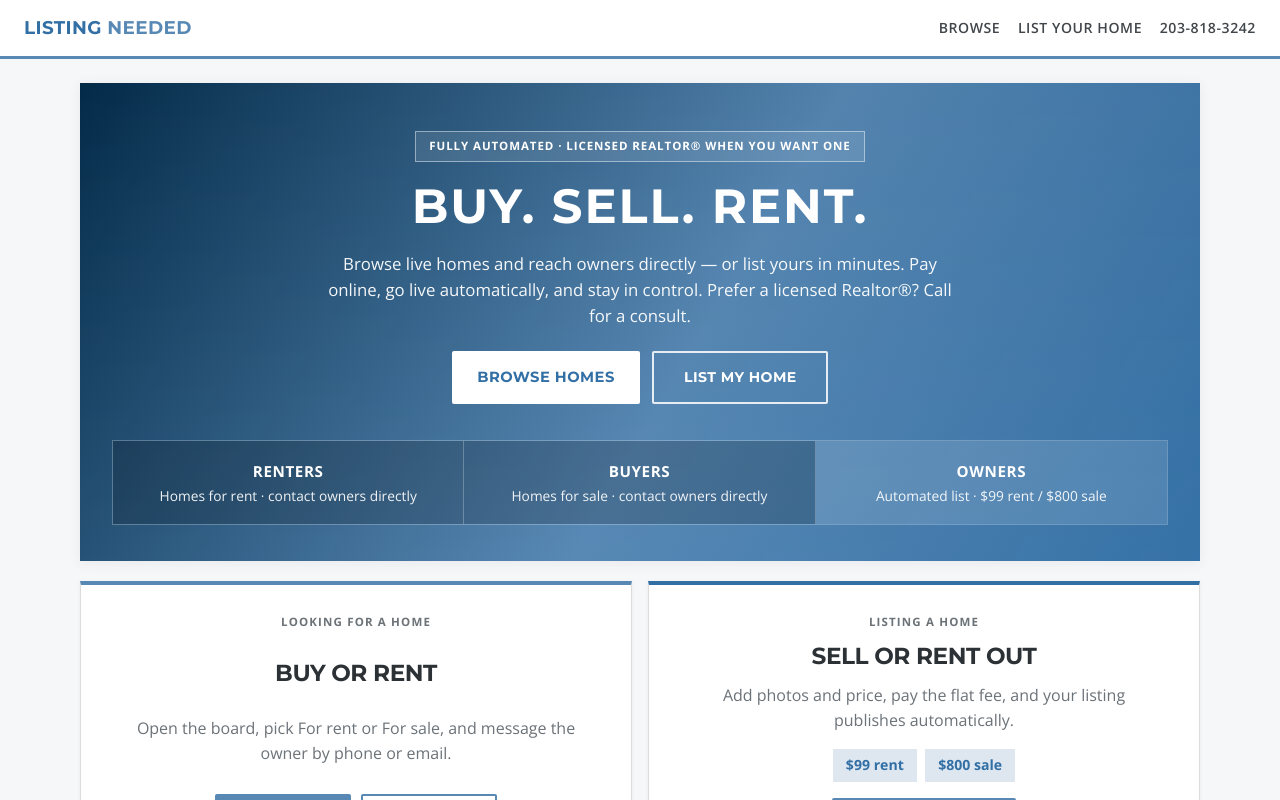
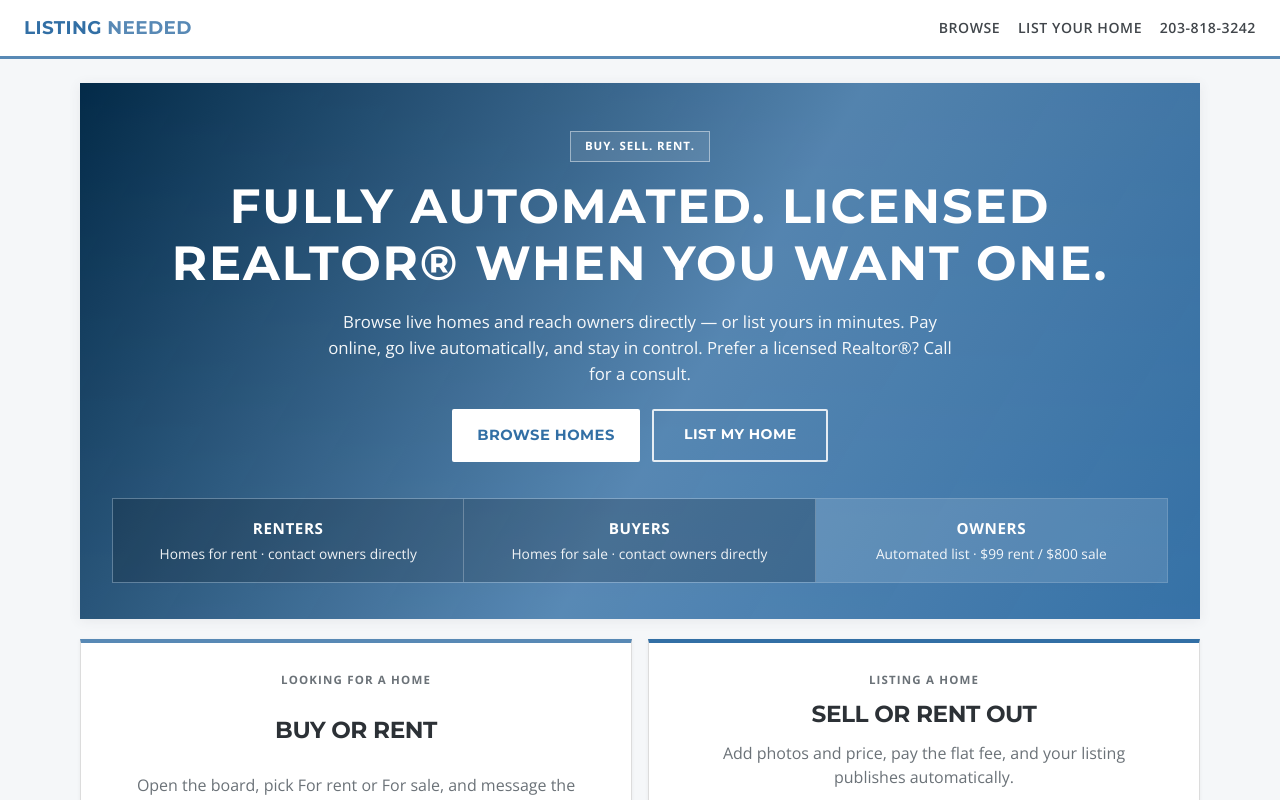
Before and after one commit to bureauficoaacredit-debug/listingneeded, a React (Vite) app: page / in a window 1280 px wide. Shown: the top 800 px of the page. Built offline with nearby package versions, Linux system fonts and the light colour scheme; no server answers; the database is empty.

Commit message:
homepage: lead with fully automated headline over Buy Sell Rent

```diff
--- a/src/pages/Home.tsx
+++ b/src/pages/Home.tsx
@@ -6,8 +6,8 @@ export default function Home() {
   return (
     <div className="home">
       <section className="hero hero-centered">
-        <p className="eyebrow">Fully automated · Licensed Realtor® when you want one</p>
-        <h1>Buy. Sell. Rent.</h1>
+        <p className="eyebrow">Buy. Sell. Rent.</p>
+        <h1>Fully automated. Licensed Realtor® when you want one.</h1>
         <p className="lead">
           Browse live homes and reach owners directly — or list yours in minutes. Pay online,
           go live automatically, and stay in control. Prefer a licensed Realtor®? Call for a consult.
```
